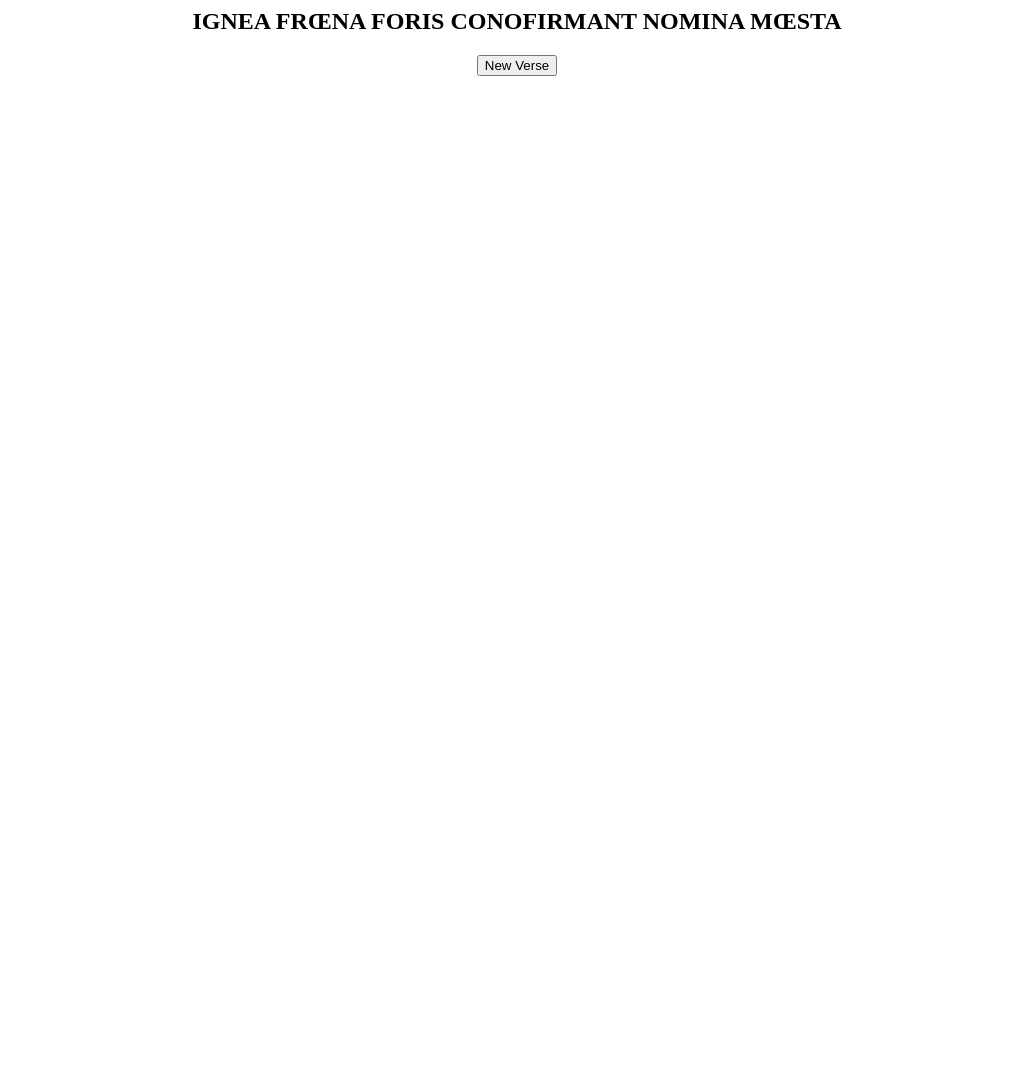
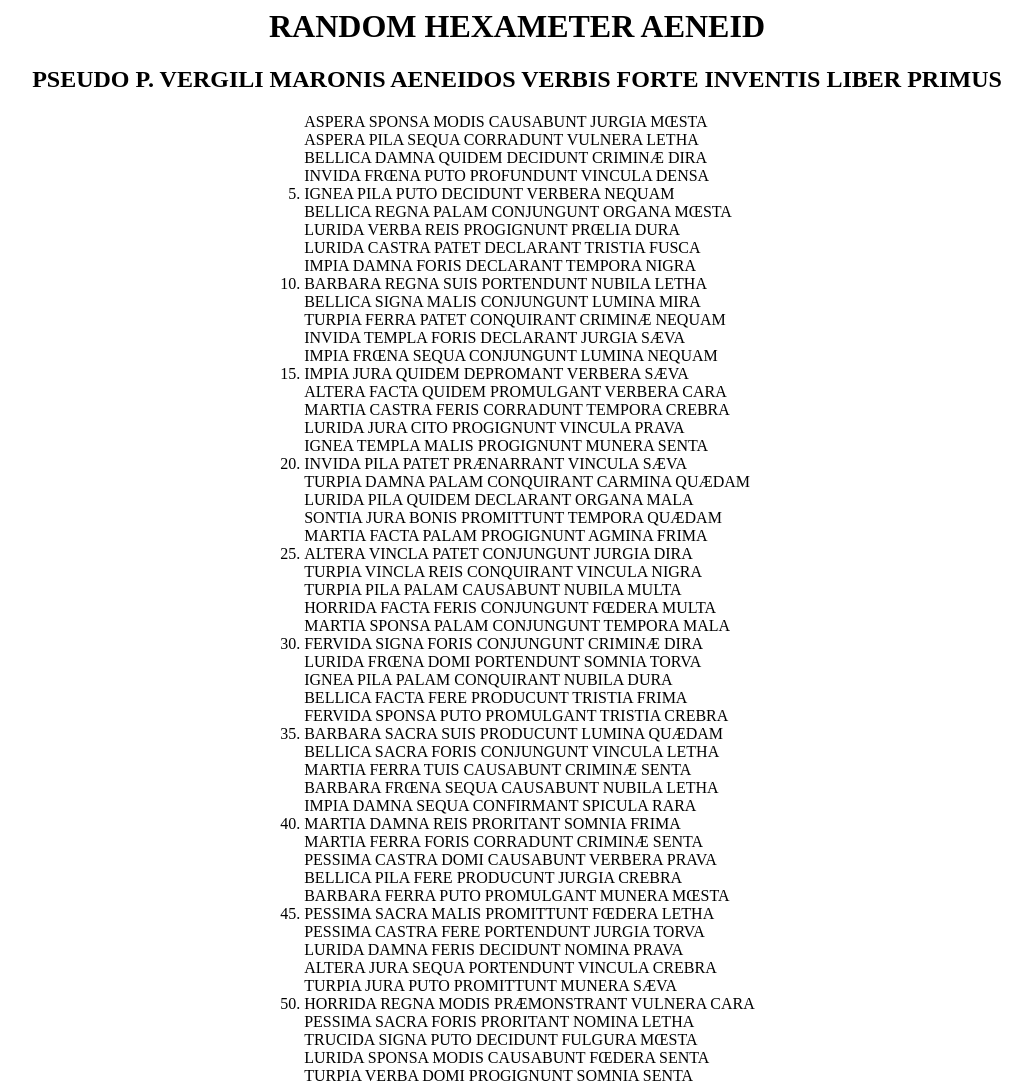
Before and after one commit to smsvt99/hexameterMachine, a plain HTML site: page index.html in a window 1280 px wide. Shown: the top 1081 px of the page, without its empty margins (123-1155 px from the left). Before the commit the page ends 800 px from the top, so only its background shows below. Drawn offline with Linux system fonts and the light colour scheme.

Commit message:
aeneidize

```diff
--- a/index.html
+++ b/index.html
@@ -2,17 +2,43 @@
 
 <head>
     <style>
-        div {
+        /* div{
+            margin-left: 30%;
+        } */
+        li {
+            list-style-type: none;
+        }
+        ol{
+            margin-left: 30%;
+        }
+
+        .numbered {
+            list-style-type: decimal;
+        }
+
+        #nextBookDiv {
+            text-align: right;
+            margin-right: 8%;
+        }
+
+        #titles {
             text-align: center;
         }
     </style>
 </head>
 
 <body>
-    <div>
-        <h2 id="verse">
-        </h2>
-        <button onclick="makeVerse()">New Verse</button>
+    <!-- <button onclick="makeVerse()">New Verse</button> -->
+    <!-- <button onclick="aeneidize()">Make it as long as the Aeneid</button> -->
+    <div id='titles'>
+        <h1>RANDOM HEXAMETER AENEID</h1>
+        <h2>PSEUDO P. VERGILI MARONIS AENEIDOS VERBIS FORTE INVENTIS LIBER<span id="bookNumber"></span></h2>
+    </div>
+
+            <ol id="verse"></ol>
+            <div id="nextBookDiv">
+                <a href=# id="nextBook" onclick="aeneidize()">Book Two >>></a>
+            </div>
         </div>
         <script>
 
@@ -23,25 +49,55 @@
 
                 ["PALAM", "DOMI", "QUIDEM", "FORIS", "MALIS", "CITO", "TUIS", "FORIS", "SUIS", "SEQUA", "PUTO", "FERIS", "PATET", "FERE", "REIS", "BONIS", "MODIS"],
 
-            ["PRÆNARRANT", "PRODUCUNT", "DECLARANT", "CONQUIRANT", "MONSTRABUNT", "PROFUNDUNT", "CORRADUNT", "PROMITTUNT", "CAUSABUNT", "PROMULGANT", "DEPROMANT", "PORTENDUNT", "CONOFIRMANT", "PRÆMONSTRANT", "CONJUNGUNT", "PROGIGNUNT", "DECIDUNT", "PRORITANT"],
+                ["PRÆNARRANT", "PRODUCUNT", "DECLARANT", "CONQUIRANT", "MONSTRABUNT", "PROFUNDUNT", "CORRADUNT", "PROMITTUNT", "CAUSABUNT", "PROMULGANT", "DEPROMANT", "PORTENDUNT", "CONFIRMANT", "PRÆMONSTRANT", "CONJUNGUNT", "PROGIGNUNT", "DECIDUNT", "PRORITANT"],
 
                 ["AGMINA", "CRIMINÆ", "LUMINA", "PRŒLIA", "CARMINA", "VINCULA", "SPICULA", "NUBILA", "VERBERA", "FŒDERA", "JURGIA", "FULGURA", "SOMNIA", "ORGANA", "VULNERA", "NOMINA", "MUNERA", "TRISTIA", "TEMPORA"],
 
                 ["MALA", "NIGRA", "RARA", "MULTA", "LETHA", "QUÆDAM", "NEQUAM", "DURA", "DENSA", "CREBRA", "FUSCA", "PRAVA", "SÆVA", "SENTA", "CARA", "FRIMA", "DIRA", "MŒSTA", "TORVA", "MIRA"]
             ]
 
-        function makeVerse(){
+            function makeVerse() {
+
                 let verse = '';
-            for (let i = 0; i < wordGroups.length; i++){
+                for (let i = 0; i < wordGroups.length; i++) {
                     let word;
-                word = wordGroups[i][Math.floor(Math.random()*wordGroups[i].length)];
+                    word = wordGroups[i][Math.floor(Math.random() * wordGroups[i].length)];
                     verse += word + ' ';
                 }
-        document.getElementById('verse').textContent = verse
+                listItem = document.createElement('li');
+                listItem.textContent = verse;
+                document.getElementById('verse').appendChild(listItem);
             }
 
+            let i = 0;
+            function aeneidize() {
+                let books = [776, 804, 718, 705, 871, 901, 817, 731, 818, 908, 915, 952]
+                let titles = [' PRIMUS', ' SECUNDUS', ' TERTIUS', ' QUARTUS', ' QUINTUS', ' SEXTUS', ' SEPTIMUS', ' OCTAVUS', ' NONUS', ' DECIMUS', ' UNDECIMUS', ' DUODECIMUS']
+                let button = ['LIBER SECUNDUS>>>', 'LIBER TERTIUS>>>', 'LIBER QUARTUS>>>', 'LIBER QUINTUS>>>', 'LIBER SEXTUS>>>', 'LIBER SEPTIMUS>>>', 'LIBER OCTAVUS>>>', 'LIBER NONUS>>>', 'LIBER DECIMUS>>>', 'LIBER UNDECIMUS>>>', 'LIBER DUODECIMUS>>>', '']
+                if (i > 12) {
+                } else {
+                    document.getElementById('verse').innerHTML = '';
+                    for (let j = 0; j < books[i]; j++) {
                         makeVerse();
+                    }
+                    document.getElementById("bookNumber").textContent = titles[i];
+                    document.getElementById("nextBook").textContent = button[i];
+                    i++;
+                }
+                number();
+            }
 
+            function number(){
+                let list = document.getElementById('verse')
+                let childrenArray = list.children
+                for (let i = 1; i <= childrenArray.length; i++){
+                    if (i % 5 === 0){
+                        childrenArray[i-1].setAttribute('class', 'numbered')
+                    }
+                }
+            }
+
+            aeneidize();
 
         </script>
 </body>
```
Lines whose indentation alone changed are shown as unchanged.
